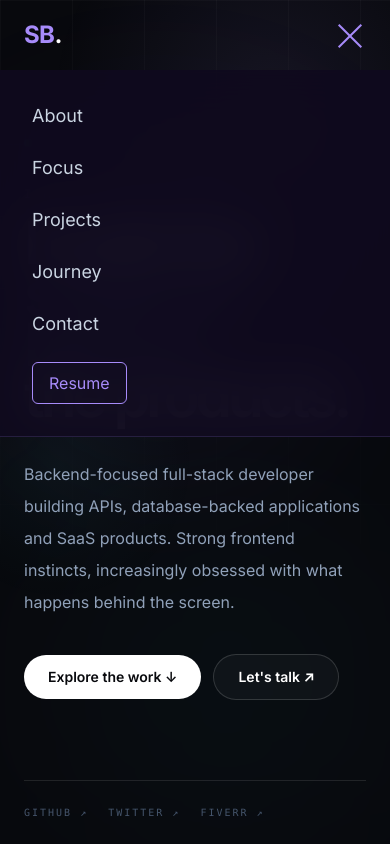
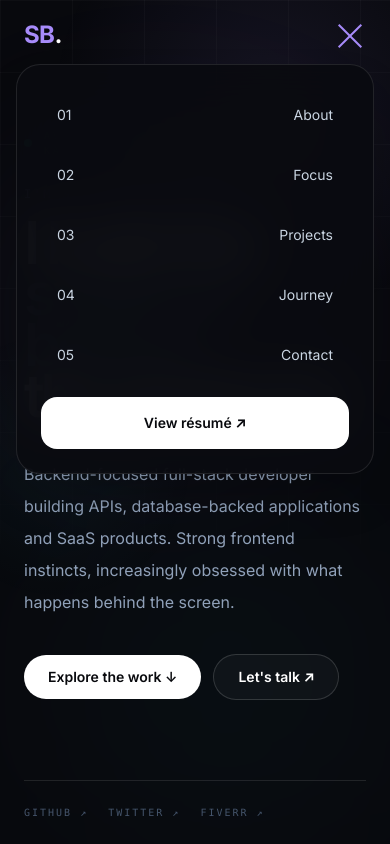
Before and after one commit to iamsyedbilal/portfolio, a Next.js app: page / in a window 390 px wide. Both pictures are taken after a click on the button "Toggle Menu". Shown: the top 844 px of the page. Built offline with nearby package versions, Linux system fonts and the light colour scheme.

Commit message:
redesign: polish mobile navigation experience

```diff
--- a/components/MobileMenu.tsx
+++ b/components/MobileMenu.tsx
@@ -1,71 +1,20 @@
 import { navLinks } from "@/lib/data";
 import { motion, AnimatePresence } from "framer-motion";
 
-type MobileMenuProps = {
-  open: boolean;
-  setOpen: (val: boolean) => void;
-};
+type MobileMenuProps = { open: boolean; setOpen: (val: boolean) => void };
 
 export default function MobileMenu({ open, setOpen }: MobileMenuProps) {
   return (
     <AnimatePresence>
       {open && (
-        <motion.div
-          initial={{
-            opacity: 0,
-            y: -20,
-          }}
-          animate={{
-            opacity: 1,
-            y: 0,
-          }}
-          exit={{
-            opacity: 0,
-            y: -20,
-          }}
-          transition={{
-            duration: 0.25,
-          }}
-          className="
-              absolute
-              top-17.5
-              left-0
-              right-0
-              bg-[#0f0a1e]/95
-              backdrop-blur-xl
-              border-b
-              border-[#a78bfa]/15
-              md:hidden
-            ">
-          <ul className="flex flex-col p-8 gap-6">
-            {navLinks.map((link) => (
+        <motion.div initial={{ opacity: 0, y: -12 }} animate={{ opacity: 1, y: 0 }} exit={{ opacity: 0, y: -12 }} className="absolute left-4 right-4 top-16 rounded-3xl border border-white/10 bg-[#0a0b10]/95 p-6 shadow-2xl backdrop-blur-xl md:hidden">
+          <ul className="space-y-2">
+            {navLinks.map((link, index) => (
               <li key={link.href}>
-                <a
-                  href={link.href}
-                  onClick={() => setOpen(false)}
-                  className="text-lg text-slate-300 hover:text-[#a78bfa] transition-colors">
-                  {link.label}
-                </a>
+                <a href={link.href} onClick={() => setOpen(false)} className="flex items-center justify-between rounded-2xl px-4 py-4 text-sm text-slate-300 transition hover:bg-white/[0.05] hover:text-white"><span>0{index + 1}</span><span>{link.label}</span></a>
               </li>
             ))}
-
-            <li>
-              <a
-                href="/resume.pdf"
-                target="_blank"
-                rel="noopener noreferrer"
-                className="
-                    inline-block
-                    border
-                    border-[#a78bfa]
-                    text-[#a78bfa]
-                    px-4
-                    py-2
-                    rounded-md
-                  ">
-                Resume
-              </a>
-            </li>
+            <li className="pt-2"><a href="/resume.pdf" target="_blank" rel="noreferrer" className="block rounded-2xl bg-white px-4 py-4 text-center text-sm font-semibold text-[#08090d]">View résumé ↗</a></li>
           </ul>
         </motion.div>
       )}
```
